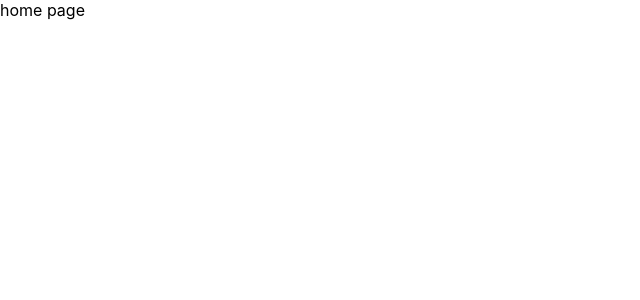
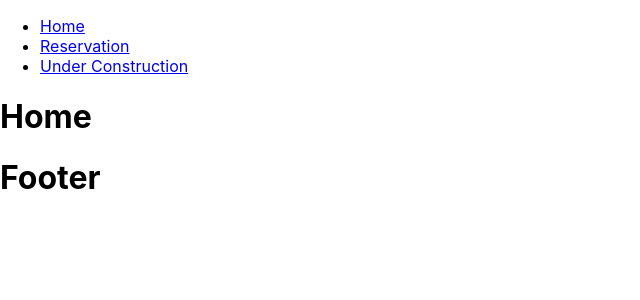
Before and after one commit to gamal2001/Front-End_Developer_Capstone_project, a React (Create React App) app: page / in a window 1280 px wide. Shown: the top 300 px of the page, without its empty margins (0-640 px from the left). Built offline with nearby package versions, Linux system fonts and the light colour scheme; a web font is replaced by a local one.

Commit message:
add Routes

```diff
--- a/src/App.js
+++ b/src/App.js
@@ -1,9 +1,19 @@
 import './App.css';
-
+import Layout from './components/Layout';
+import Home  from './components/Home';
+import Reservation from './components/Reservation';
+import UnderConstructions from './components/UnderConstruction';
+import { Route, Routes } from 'react-router-dom';
 function App() {
   return (
     <>
-      home page
+      <Layout>
+        <Routes>
+          <Route index element={<Home/>} path="/"/>
+          <Route element={<Reservation />} path="/reservation"/>
+          <Route element={<UnderConstructions />} path="/under-construction"/>
+        </Routes>
+      </Layout>
     </>
   );
 }
--- a/src/components/Footer.js
+++ b/src/components/Footer.js
@@ -0,0 +1,9 @@
+const Footer = () => {
+  return (
+    <footer>
+      <h1>Footer</h1>
+    </footer>
+  );
+}
+
+export default Footer;
--- a/src/components/Header.js
+++ b/src/components/Header.js
@@ -0,0 +1,29 @@
+import { Link  } from "react-router-dom";
+import logoImage from '../assets/logo.png';
+import Home from "./Home";
+import Reservation from "./Reservation";
+import UnderConstructions from "./UnderConstruction";
+
+const Header = () => {
+  return (
+    <header>
+      <nav>
+        <ul>
+          <li>
+            <Link to="/">Home</Link>
+          </li>
+          <li>
+            <Link to="/reservation">Reservation</Link>
+          </li>
+          <li>
+            <Link to="/under-construction">Under Construction</Link>
+          </li>
+        </ul>
+
+      </nav>
+    </header>
+  );
+};
+
+
+export default Header;
--- a/src/components/Home.js
+++ b/src/components/Home.js
@@ -0,0 +1,7 @@
+const Home = () => {
+    return (
+        <h1>Home</h1>
+    )
+}
+
+export default Home;
--- a/src/components/Layout.js
+++ b/src/components/Layout.js
@@ -0,0 +1,16 @@
+import Header from "./Header";
+import Footer from "./Footer";
+
+const Layout = ({children}) => {
+    return (
+    <>
+      <Header />
+        <main>
+          {children}
+        </main>
+      <Footer />
+    </>
+  );
+}
+
+export default Layout;
--- a/src/components/Reservation.js
+++ b/src/components/Reservation.js
@@ -0,0 +1,7 @@
+const Reservation = () => {
+    return (
+            <h1>Reservation</h1>
+    )
+}
+
+export default Reservation;
--- a/src/components/UnderConstruction.js
+++ b/src/components/UnderConstruction.js
@@ -0,0 +1,7 @@
+const UnderConstructions = () => {
+    return (
+      <h1>Under Construction</h1>
+  );
+}
+
+export default UnderConstructions;
--- a/src/index.js
+++ b/src/index.js
@@ -1,13 +1,16 @@
-import React from 'react';
-import ReactDOM from 'react-dom/client';
-import './index.css';
-import App from './App';
-import reportWebVitals from './reportWebVitals';
+import React from "react";
+import ReactDOM from "react-dom/client";
+import "./index.css";
+import App from "./App";
+import reportWebVitals from "./reportWebVitals";
+import { BrowserRouter } from "react-router-dom";
 
-const root = ReactDOM.createRoot(document.getElementById('root'));
+const root = ReactDOM.createRoot(document.getElementById("root"));
 root.render(
   <React.StrictMode>
-    <App />
+    <BrowserRouter>
+      <App />
+    </BrowserRouter>
   </React.StrictMode>
 );
 
```
